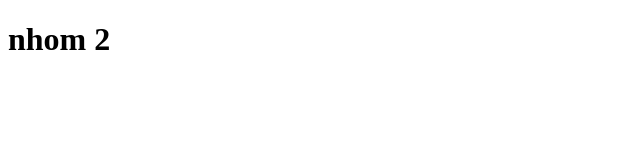
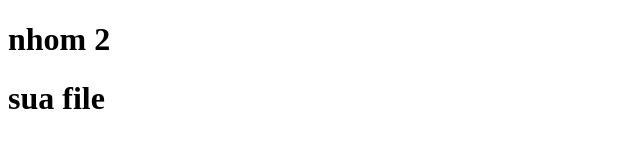
Before and after one commit to HienTymto/demo, a plain HTML site: page index.html in a window 1280 px wide. Shown: the whole page, without its empty margins (0-640 px from the left). Drawn offline with Linux system fonts and the light colour scheme.

Commit message:
sua file index

```diff
--- a/index.html
+++ b/index.html
@@ -7,5 +7,6 @@
 </head>
 <body>
     <h1>nhom 2</h1>
+    <h1>sua file</h1>
 </body>
 </html>
```
